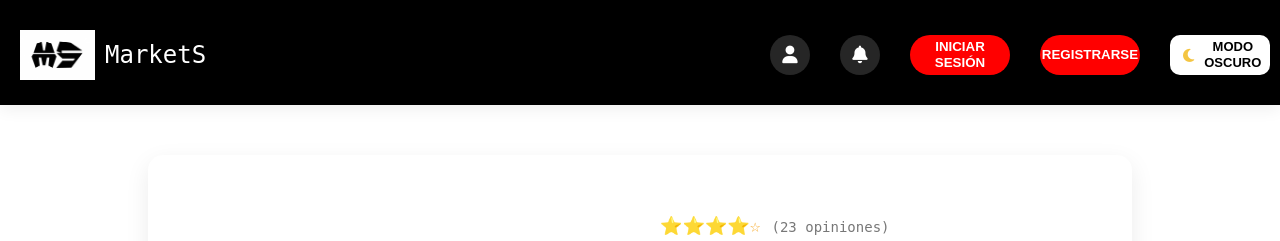
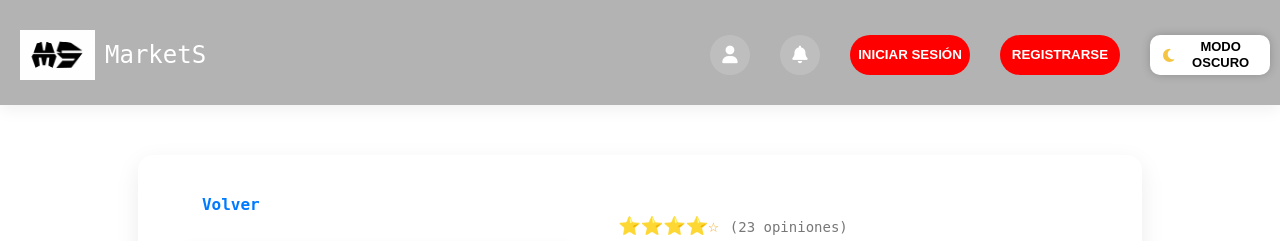
Before and after one commit to pablodavidvega/marketS_sprinngBoot, a Spring app: page /detalle in a window 1280 px wide. Shown: the top 241 px of the page. Run offline with Thymeleaf, Linux system fonts and the light colour scheme; the template is opened without the code that fills it, so the values that code supplies are empty; some of the project's set-up classes (security, data sources, template engines, error pages and the like) are left out, and stand-ins take their place.

Commit message:
Estilos css a boton volver en Detalle producto y cambio de tamano a botones del menu superior

```diff
--- a/src/main/resources/static/CSS/register.css
+++ b/src/main/resources/static/CSS/register.css
@@ -129,7 +129,7 @@ button{
     position: relative;
     border: none;
     height: 40px;
-    width: 100px;
+    width: 120px;
     transition: .3s linear;
     cursor: pointer;
 }
--- a/src/main/resources/static/CSS/style2.css
+++ b/src/main/resources/static/CSS/style2.css
@@ -212,7 +212,7 @@ button{
     position: relative;
     border: none;
     height: 40px;
-    width: 100px;
+    width: 120px;
     transition: .3s linear;
     cursor: pointer;
 }
--- a/src/main/resources/templates/FiltrosCategorias.html
+++ b/src/main/resources/templates/FiltrosCategorias.html
@@ -258,7 +258,7 @@
             position: relative;
             border: none;
             height: 40px;
-            width: 100px;
+            width: 120px;
             transition: .3s linear;
             cursor: pointer;
         }
--- a/src/main/resources/templates/carrito.html
+++ b/src/main/resources/templates/carrito.html
@@ -262,7 +262,7 @@
         position: relative;
         border: none;
         height: 40px;
-        width: 100px;
+        width: 120px;
         transition: .3s linear;
         cursor: pointer;
     }
--- a/src/main/resources/templates/detalle.html
+++ b/src/main/resources/templates/detalle.html
@@ -67,7 +67,7 @@
         }
         .header{
             position: relative;
-            background-color: #000000;
+            background-color: #B3B3B3;;
             height: 105px;
             padding: 20px 0;
             box-shadow: 0 5px 15px rgba(0,0,0,0.06);
@@ -173,7 +173,7 @@
             position: relative;
             border: none;
             height: 40px;
-            width: 100px;
+            width: 120px;
             transition: .3s linear;
             cursor: pointer;
         }
@@ -204,10 +204,8 @@
         }
 
         .product-image-box {
-            flex: 1 1 400px;
             display: flex;
-            align-items: center;
-            justify-content: center;
+            flex-direction: column;
         }
 
         .product-image {
@@ -333,8 +331,7 @@
         }
 
         .btn-back {
-            margin-top: 30px;
-            display: inline-block;
+            margin-bottom: 30px;
             text-decoration: none;
             font-weight: 600;
             color: #007bff;
@@ -498,6 +495,7 @@
 </header>
 <div class="product-detail-container">
     <div class="product-image-box">
+        <a th:href="@{/productos/index}" class="btn-back"><i class="fa-solid fa-arrow-left"></i> Volver</a>
         <img class="product-image" th:src="@{'/uploads/' + ${producto.imagen}}" alt="Imagen del producto">
     </div>
     <div class="product-info-box">
@@ -520,7 +518,6 @@
         <p class="detail"><strong>Envío:</strong> Gratis • Entrega estimada: 3-5 días</p>
         <p class="detail"><strong>Stock:</strong> Disponible</p>
 
-
         <div class="product-actions">
             <a th:href="@{/carrito/agregar(
                                  id=${producto.id},
@@ -533,7 +530,6 @@
             <button class="fav-btn"><i class="fa fa-heart"></i></button>
         </div>
 
-        <a th:href="@{/productos/index}" class="btn-back"><i class="fa-solid fa-arrow-left"></i> Volver</a>
     </div>
 </div>
 
```
